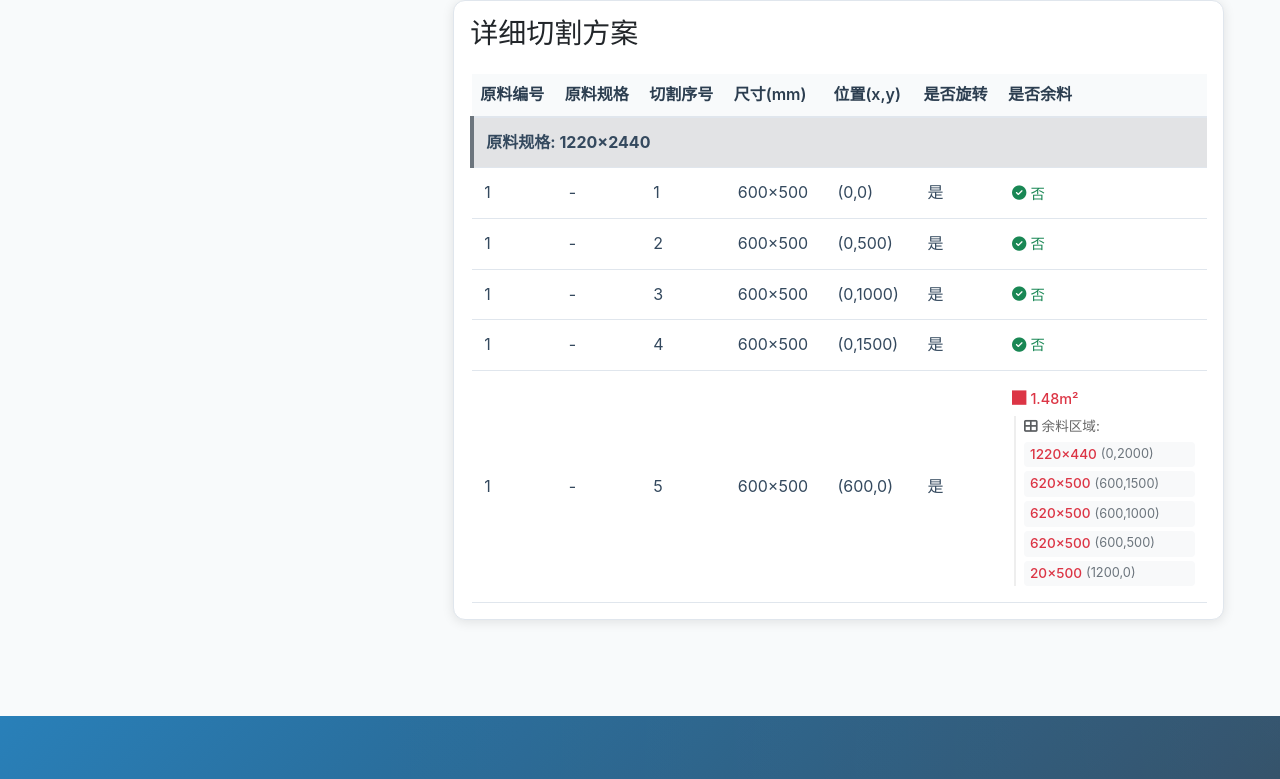
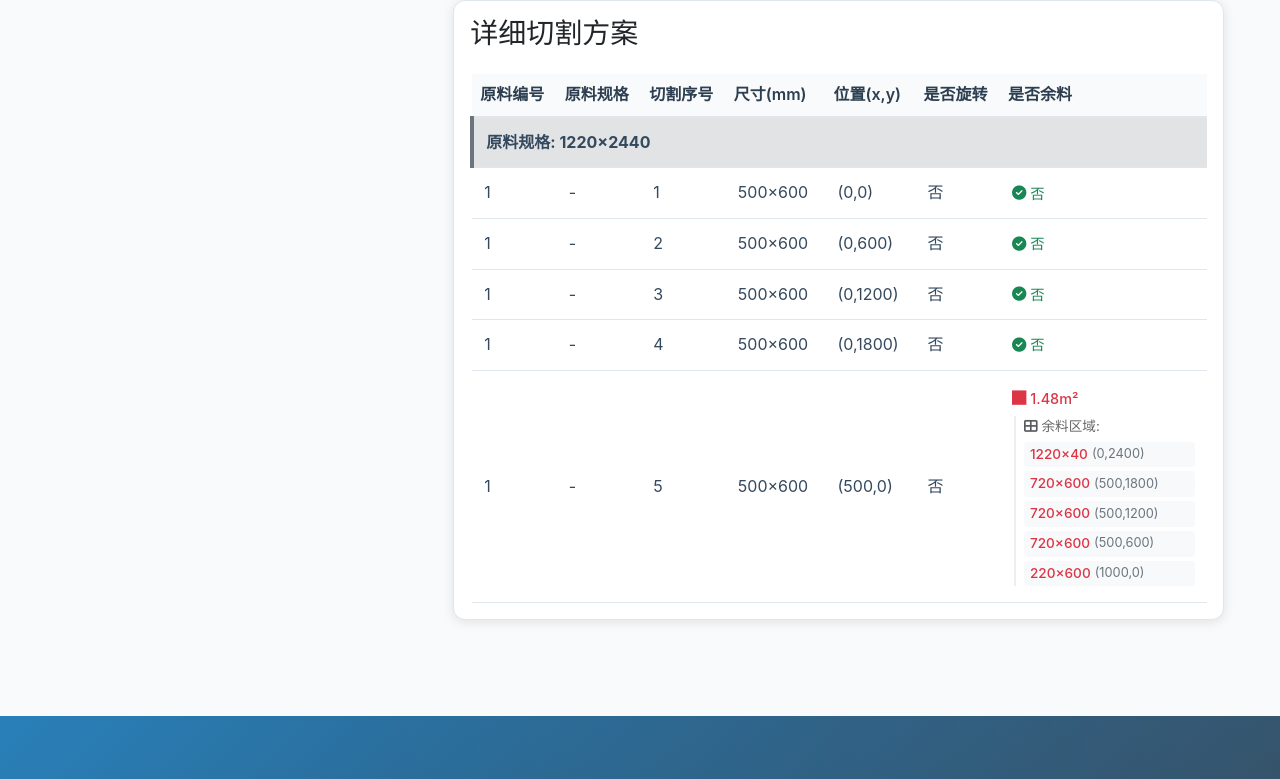
Before and after one commit to pleasureswx123/optimize-cuts, a Vue app: page /glass in a window 1280 px wide. Shown: the part 2143-2922 px from the top of the page. Built offline with nearby package versions, Linux system fonts and the light colour scheme.

Commit message:
feat: 玻璃算法

```diff
--- a/src/views/GlassView.vue
+++ b/src/views/GlassView.vue
@@ -555,238 +555,318 @@ const calculateOptimization = () => {
     console.log('排样方案:', layoutStrategy.value)
     console.log('第一刀方向:', firstCutDirection.value)
 
-    // 1. 数据预处理和排序策略
-    const allPieces = []
-    cutList.value.forEach(item => {
-      for (let i = 0; i < item.quantity; i++) {
-        allPieces.push({
-          width: item.width,
-          height: item.height,
-          canRotate: item.canRotate,
-          originalIndex: cutList.value.indexOf(item),
-          area: item.width * item.height
-        })
+    class CuttingOptimizer {
+      constructor(stockList, cutList, options = {}) {
+        this.stockList = stockList;
+        this.cutList = cutList;
+        this.options = {
+          cuttingLoss: options.cuttingLoss || 0,
+          strategy: options.strategy || 'utilization',
+          layoutMode: options.layoutMode || 'any',
+          firstCutDirection: options.firstCutDirection || 'none'
+        };
+        this.result = [];
+        this.currentStockIndex = 0;
       }
-    })
-    console.log('预处理 - 展开所有切割件:', allPieces.length, '个')
-
-    // 按面积降序排序，优先处理大部件
-    allPieces.sort((a, b) => b.area - a.area)
-    console.log('排序策略 - 按面积降序排序完成')
-    console.log('最大切割件:', JSON.stringify(allPieces[0]))
-    console.log('最小切割件:', JSON.stringify(allPieces[allPieces.length - 1]))
-
-    // 2. 初始化结果数组和余料列表
-    const result = []
-    const remainingPieces = [...allPieces]
-    const offcuts = [] // 余料列表
-    console.log('初始化 - 开始主循环处理', remainingPieces.length, '个切割件')
-
-    // 3. 主要优化循环
-    let iterationCount = 0
-    while (remainingPieces.length > 0) {
-      iterationCount++
-      console.log(`\n-------- 开始第 ${iterationCount} 次迭代 --------`)
-      console.log(`当前剩余切割件数量: ${remainingPieces.length}`)
-      const piece = remainingPieces[0]
-      console.log('处理切割件:', JSON.stringify(piece))
-
-      let placed = false
-      let bestPlacement = null
-      let maxRemainingArea = -Infinity
-
-      // 首先尝试在余料中放置
-      if (offcuts.length > 0) {
-        console.log(`尝试在 ${offcuts.length} 个余料区域中放置`)
+
+      // 计算两个区域的重叠情况
+      static getOverlap(area1, area2) {
+        const xOverlap = Math.max(0, Math.min(area1.x + area1.width, area2.x + area2.width) - Math.max(area1.x, area2.x));
+        const yOverlap = Math.max(0, Math.min(area1.y + area1.height, area2.y + area2.height) - Math.max(area1.y, area2.y));
+        return xOverlap * yOverlap;
       }
-      for (let i = 0; i < offcuts.length && !placed; i++) {
-        const offcut = offcuts[i]
-        console.log(`检查余料区域 ${i + 1}/${offcuts.length}, 包含 ${offcut.spaces.length} 个可用空间`)
-
-        for (const space of offcut.spaces) {
-          const placement = findBestPlacement(piece, space, result[offcut.stockIndex], true, i)
-          if (placement.score > maxRemainingArea) {
-            maxRemainingArea = placement.score
-            bestPlacement = placement
-            console.log('更新最佳放置方案 - 余料区域')
+
+      // 检查是否可以放置切割块
+      canPlacePiece(piece, space, rotated = false) {
+        const pieceWidth = rotated ? piece.height : piece.width;
+        const pieceHeight = rotated ? piece.width : piece.height;
+        const loss = this.options.cuttingLoss;
+
+        // 考虑切割损耗
+        return (pieceWidth + loss <= space.width) && (pieceHeight + loss <= space.height);
+      }
+
+      // 寻找最佳放置位置
+      findBestPlacement(piece, spaces) {
+        let bestScore = -Infinity;
+        let bestPlacement = null;
+
+        for (const space of spaces) {
+          // 检查普通放置
+          if (this.canPlacePiece(piece, space, false)) {
+            const score = this.evaluatePlacement(piece, space, false);
+            if (score > bestScore) {
+              bestScore = score;
+              bestPlacement = { space, rotated: false, score };
+            }
           }
-        }
-      }
-
-      // 如果余料中无法放置，尝试在现有板材的主要区域放置
-      if (maxRemainingArea === -Infinity) {
-        console.log('在余料中未找到合适位置，尝试在现有板材中放置')
-        for (let i = 0; i < result.length && !placed; i++) {
-          const stock = result[i]
-          const spaces = findAvailableSpaces(stock)
-          console.log(`检查板材 ${i + 1}/${result.length}, 发现 ${spaces.length} 个可用空间`)
-
-          for (const space of spaces) {
-            const placement = findBestPlacement(piece, space, stock)
-            if (placement.score > maxRemainingArea) {
-              maxRemainingArea = placement.score
-              bestPlacement = placement
-              console.log('更新最佳放置方案 - 现有板材')
+
+          // 检查旋转放置
+          if (piece.canRotate && this.canPlacePiece(piece, space, true)) {
+            const score = this.evaluatePlacement(piece, space, true);
+            if (score > bestScore) {
+              bestScore = score;
+              bestPlacement = { space, rotated: true, score };
             }
           }
         }
+
+        return bestPlacement;
       }
 
-      // 如果找到合适的位置，放置切割件
-      if (maxRemainingArea > -Infinity) {
-        console.log('找到最佳放置位置:', JSON.stringify(bestPlacement))
-        const cut = {
-          x: bestPlacement.space.x,
-          y: bestPlacement.space.y,
-          width: bestPlacement.rotated ? piece.height : piece.width,
-          height: bestPlacement.rotated ? piece.width : piece.height,
-          originalIndex: piece.originalIndex,
-          rotated: bestPlacement.rotated
+      // 评估放置得分
+      evaluatePlacement(piece, space, rotated) {
+        const pieceWidth = rotated ? piece.height : piece.width;
+        const pieceHeight = rotated ? piece.width : piece.height;
+        let score = 0;
+
+        switch (this.options.strategy) {
+          case 'utilization':
+            // 优先选择最小浪费的位置
+            score = -(space.width * space.height - pieceWidth * pieceHeight);
+            break;
+          case 'minCuts':
+            // 优先选择靠近已切割区域的位置
+            score = -Math.sqrt(space.x * space.x + space.y * space.y);
+            break;
+          case 'price':
+            // 考虑材料成本
+            score = -(space.width * space.height - pieceWidth * pieceHeight) * space.price;
+            break;
         }
-        bestPlacement.stock.cuts.push(cut)
-        placed = true
-
-        // 更新余料区域
-        if (bestPlacement.isOffcut) {
-          console.log('更新余料区域')
-          const offcut = offcuts[bestPlacement.offcutIndex]
-          const spaceIndex = offcut.spaces.indexOf(bestPlacement.space)
-          offcut.spaces.splice(spaceIndex, 1)
-
-          const newSpaces = findRemainingSpaces(bestPlacement.space, cut)
-          console.log(`生成 ${newSpaces.length} 个新的余料空间`)
-          offcut.spaces.push(...newSpaces)
-
-          if (offcut.spaces.length === 0) {
-            console.log('移除空余料区域')
-            offcuts.splice(bestPlacement.offcutIndex, 1)
+
+        // 根据布局策略调整得分
+        if (this.options.layoutMode !== 'any') {
+          const alignment = this.options.layoutMode === 'horizontal' ?
+            Math.abs(space.y) : Math.abs(space.x);
+          score -= alignment * 0.1;
+        }
+
+        return score;
+      }
+
+      // 更新剩余空间
+      updateSpaces(spaces, placement, piece) {
+        const { space, rotated } = placement;
+        const pieceWidth = rotated ? piece.height : piece.width;
+        const pieceHeight = rotated ? piece.width : piece.height;
+        const loss = this.options.cuttingLoss;
+
+        // 移除被使用的空间
+        const unusedSpaces = spaces.filter(s => s !== space);
+
+        // 创建新的剩余空间
+        const newSpaces = [];
+
+        // 右侧空间
+        if (space.width > pieceWidth + loss) {
+          newSpaces.push({
+            x: space.x + pieceWidth + loss,
+            y: space.y,
+            width: space.width - (pieceWidth + loss),
+            height: space.height,
+            price: space.price
+          });
+        }
+
+        // 上方空间
+        if (space.height > pieceHeight + loss) {
+          newSpaces.push({
+            x: space.x,
+            y: space.y + pieceHeight + loss,
+            width: pieceWidth,
+            height: space.height - (pieceHeight + loss),
+            price: space.price
+          });
+        }
+
+        // 合并相邻空间
+        return this.mergeSpaces([...unusedSpaces, ...newSpaces]);
+      }
+
+      // 合并相邻空间
+      mergeSpaces(spaces) {
+        const merged = [];
+        const used = new Set();
+
+        for (let i = 0; i < spaces.length; i++) {
+          if (used.has(i)) continue;
+          let current = spaces[i];
+
+          for (let j = i + 1; j < spaces.length; j++) {
+            if (used.has(j)) continue;
+            const other = spaces[j];
+
+            // 尝试合并水平相邻空间
+            if (current.y === other.y && current.height === other.height) {
+              if (current.x + current.width === other.x) {
+                current = {
+                  x: current.x,
+                  y: current.y,
+                  width: current.width + other.width,
+                  height: current.height,
+                  price: current.price
+                };
+                used.add(j);
+                continue;
+              }
+            }
+
+            // 尝试合并垂直相邻空间
+            if (current.x === other.x && current.width === other.width) {
+              if (current.y + current.height === other.y) {
+                current = {
+                  x: current.x,
+                  y: current.y,
+                  width: current.width,
+                  height: current.height + other.height,
+                  price: current.price
+                };
+                used.add(j);
+                continue;
+              }
+            }
           }
-        } else {
-          console.log('计算新的余料区域')
-          const newOffcuts = {
-            stockIndex: bestPlacement.stockIndex,
-            spaces: findRemainingSpaces(bestPlacement.space, cut)
+
+          merged.push(current);
+        }
+
+        return merged;
+      }
+
+      // 执行优化
+      optimize() {
+        // 预处理切割清单
+        const pieces = [];
+        this.cutList.forEach(cut => {
+          for (let i = 0; i < cut.quantity; i++) {
+            pieces.push({
+              width: cut.width,
+              height: cut.height,
+              canRotate: cut.canRotate,
+              area: cut.width * cut.height
+            });
           }
-          if (newOffcuts.spaces.length > 0) {
-            console.log(`添加 ${newOffcuts.spaces.length} 个新的余料空间`)
-            offcuts.push(newOffcuts)
+        });
+
+        // 按面积降序排序
+        pieces.sort((a, b) => b.area - a.area);
+
+        // 对每个切割件进行处理
+        for (const piece of pieces) {
+          let placed = false;
+
+          // 首先尝试在现有板材的剩余空间中放置
+          for (const stock of this.result) {
+            const placement = this.findBestPlacement(piece, stock.spaces);
+            if (placement) {
+              this.placePiece(stock, piece, placement);
+              placed = true;
+              break;
+            }
+          }
+
+          // 如果无法放置，添加新的板材
+          if (!placed) {
+            const newStock = this.addNewStock();
+            const placement = this.findBestPlacement(piece, newStock.spaces);
+            if (placement) {
+              this.placePiece(newStock, piece, placement);
+            } else {
+              throw new Error('无法放置所有切割件，请检查原料规格是否足够。');
+            }
           }
         }
+
+        return this.result;
       }
 
-      // 如果无法放入现有板材和余料，创建新板材
-      if (!placed) {
-        console.log('需要创建新板材')
-
-        // 计算两种放置方式的最大余料面积
-        const normalSpaces = [
-          // 上方空间
-          {
-            width: stockList.value[0].width,
-            height: stockList.value[0].height - piece.height
-          },
-          // 右侧空间
-          {
-            width: stockList.value[0].width - piece.width,
-            height: piece.height
-          }
-        ]
-        const normalMaxArea = Math.max(
-          ...normalSpaces.map(s => s.width * s.height)
-        )
-        console.log('普通方向最大余料面积:', normalMaxArea)
-
-        const rotatedSpaces = [
-          // 上方空间（旋转后）
-          {
-            width: stockList.value[0].width,
-            height: stockList.value[0].height - piece.width
-          },
-          // 右侧空间（旋转后）
-          {
-            width: stockList.value[0].width - piece.height,
-            height: piece.width
-          }
-        ]
-        const rotatedMaxArea = Math.max(
-          ...rotatedSpaces.map(s => s.width * s.height)
-        )
-        console.log('旋转方向最大余料面积:', rotatedMaxArea)
-
-        // 根据最大余料面积决定是否旋转
-        const shouldRotate = piece.canRotate && rotatedMaxArea > normalMaxArea
-        console.log('是否需要旋转:', shouldRotate)
-
+      // 添加新的板材
+      addNewStock() {
+        const stockSpec = this.stockList[this.currentStockIndex % this.stockList.length];
         const newStock = {
-          width: stockList.value[0].width,
-          height: stockList.value[0].height,
-          price: stockList.value[0].price,
-          cuts: [{
+          width: stockSpec.width,
+          height: stockSpec.height,
+          price: stockSpec.price,
+          cuts: [],
+          spaces: [{
             x: 0,
             y: 0,
-            width: shouldRotate ? piece.height : piece.width,
-            height: shouldRotate ? piece.width : piece.height,
-            originalIndex: piece.originalIndex,
-            rotated: shouldRotate
+            width: stockSpec.width,
+            height: stockSpec.height,
+            price: stockSpec.price
           }]
-        }
-        result.push(newStock)
-        console.log('创建新板材:', JSON.stringify(newStock))
-
-        // 计算新板材的初始余料区域
-        const cutWidth = shouldRotate ? piece.height : piece.width
-        const cutHeight = shouldRotate ? piece.width : piece.height
-
-        const initialSpace = {
-          x: 0,
-          y: cutHeight,
-          width: newStock.width,
-          height: newStock.height - cutHeight
-        }
-        if (initialSpace.height >= 10) {
-          offcuts.push({
-            stockIndex: result.length - 1,
-            spaces: [initialSpace]
-          })
-          console.log('添加上方余料空间:', JSON.stringify(initialSpace))
-        }
-
-        const rightSpace = {
-          x: cutWidth,
-          y: 0,
-          width: newStock.width - cutWidth,
-          height: cutHeight
-        }
-        if (rightSpace.width >= 10) {
-          if (offcuts.length > 0 && offcuts[offcuts.length - 1].stockIndex === result.length - 1) {
-            offcuts[offcuts.length - 1].spaces.push(rightSpace)
-          } else {
-            offcuts.push({
-              stockIndex: result.length - 1,
-              spaces: [rightSpace]
-            })
-          }
-          console.log('添加右侧余料空间:', JSON.stringify(rightSpace))
-        }
+        };
+        this.result.push(newStock);
+        this.currentStockIndex++;
+        return newStock;
       }
 
-      remainingPieces.shift()
-      console.log(`完成第 ${iterationCount} 次迭代，剩余 ${remainingPieces.length} 个切割件`)
+      // 放置切割件
+      placePiece(stock, piece, placement) {
+        const { space, rotated } = placement;
+        const pieceWidth = rotated ? piece.height : piece.width;
+        const pieceHeight = rotated ? piece.width : piece.height;
+
+        // 添加切割信息
+        stock.cuts.push({
+          x: space.x,
+          y: space.y,
+          width: pieceWidth,
+          height: pieceHeight,
+          rotated
+        });
+
+        // 更新剩余空间
+        stock.spaces = this.updateSpaces(stock.spaces, placement, piece);
+      }
     }
 
-    console.log('\n==================== 优化计算完成 ====================')
-    console.log('使用板材数量:', result.length)
-    console.log('余料区域数量:', offcuts.length)
-
-    // 4. 更新统计数据
-    console.log('\n开始更新统计数据...')
-    updateStats(result)
-    generateCuttingPlan(result)
-    updateVisualization(result)
-
-    console.log('计算过程完成!')
+    // 创建优化器实例
+    const optimizer = new CuttingOptimizer(
+      stockList.value,
+      cutList.value,
+      {
+        cuttingLoss: cuttingLoss.value,
+        strategy: optimizationStrategy.value,
+        layoutMode: layoutStrategy.value,
+        firstCutDirection: firstCutDirection.value
+      }
+    );
+
+    // 执行优化
+    const optimizationResult = optimizer.optimize();
+
+    // 更新结果
+    cuttingPlan.value = optimizationResult.flatMap((stock, stockIndex) =>
+      stock.cuts.map((cut, cutIndex) => ({
+        sheetIndex: stockIndex,
+        sequence: cutIndex + 1,
+        width: cut.width,
+        height: cut.height,
+        x: cut.x,
+        y: cut.y,
+        rotated: cut.rotated,
+        originalSpec: `${stock.width}×${stock.height}`,
+        remainingSpaces: cutIndex === stock.cuts.length - 1 ?
+          stock.spaces.map(space => ({
+            width: space.width,
+            height: space.height,
+            x: space.x,
+            y: space.y
+          })) : [],
+        wasteArea: cutIndex === stock.cuts.length - 1 ?
+          stock.spaces.reduce((sum, space) => sum + space.width * space.height, 0) : 0
+      }))
+    );
+
+    // 更新统计数据
+    updateStats(optimizationResult);
+    generateCuttingPlan(optimizationResult);
+    updateVisualization(optimizationResult);
+
   } catch (error) {
-    console.error('计算优化方案出错:', error)
+    console.error('计算优化方案出错:', error);
   }
 }
 
```
